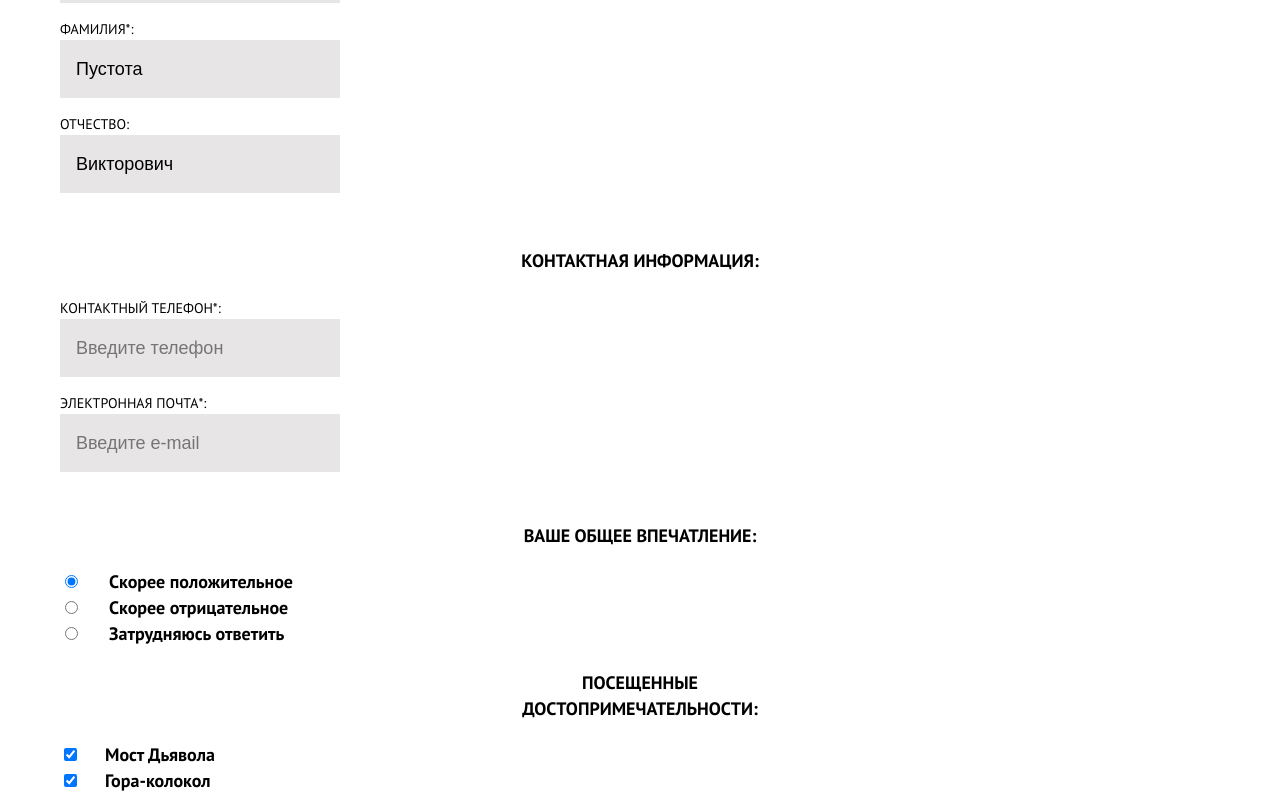
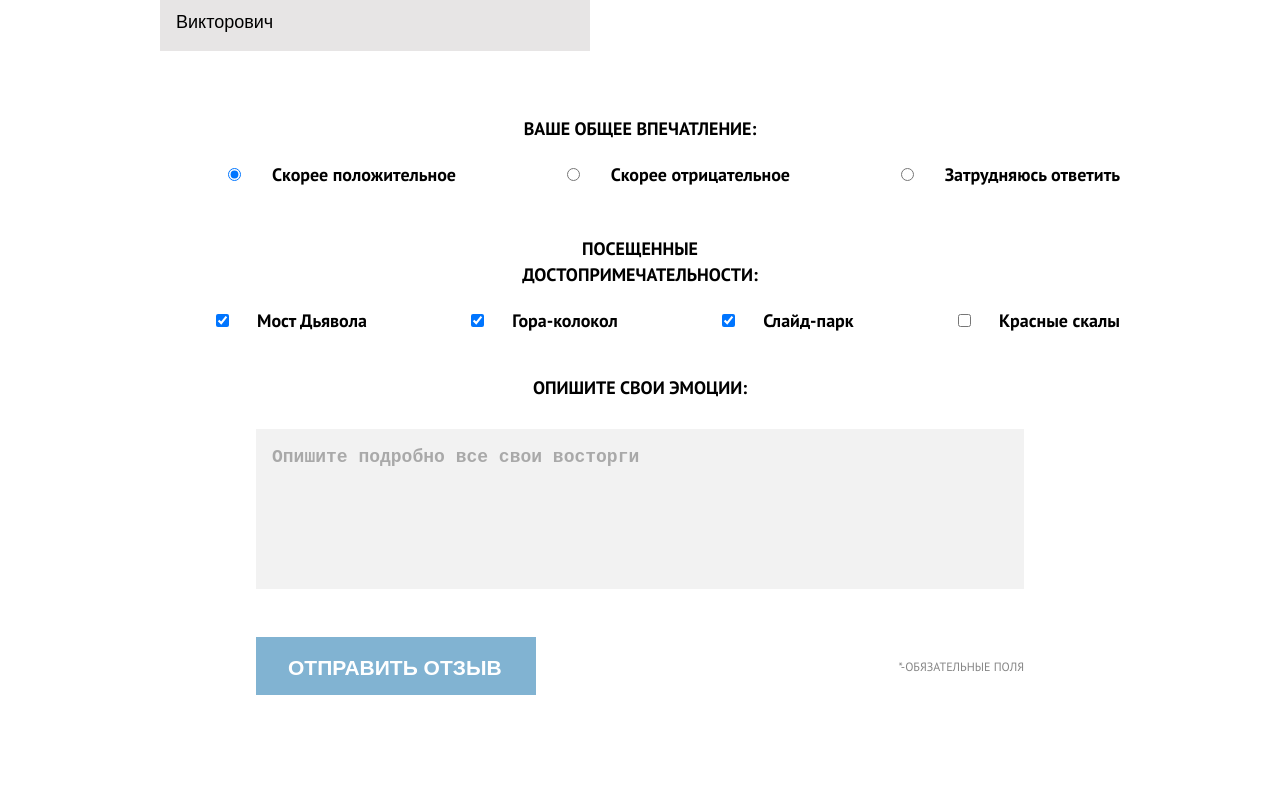
Before and after one commit to htmlacademy-adaptive/1992865-sedona-25, a website: page source/form.html in a window 1280 px wide. Shown: the part 677-1469 px from the top of the page. Drawn offline with nearby package versions, Linux system fonts and the light colour scheme; files that its build step writes are made by us from their sources.

Commit message:
Добавление адаптива странице с формой отзыва

```diff
--- a/source/form.html
+++ b/source/form.html
@@ -11,9 +11,11 @@
   <!-- Шапка -->
   <header class="main-header">
     <div class="main-header__wrapper">
+      <div class="main-header__logo-wrapper">
         <a class="main-header__logo" href="./index.html">
           <img class="main-header__logo-image" src="./img/logo.svg" width="185" height="96" alt="Логотип города">
         </a>
+      </div>
       <nav class="main-navigation">
         <button class="main-navigation__toogle" type="button">
           <svg width="23" height="22" viewBox="0 0 23 22" fill="#81b3d2" xmlns="http://www.w3.org/2000/svg">
@@ -28,8 +30,10 @@
           <li class="main-navigation__item">
             <a class="main-navigation__text" href="./catalog.html">Фото и видео</a>
           </li>
+          <li class="main-navigation__item">
+          </li>
           <li class="main-navigation__item main-navigation__item--curent">
-            <a class="main-navigation__text" href="#">Форма отзыва</a>
+            <a class="main-navigation__text">Форма отзыва</a>
           </li>
           <li class="main-navigation__item">
             <a class="main-navigation__text" href="https://htmlacademy.ru/intensive/adaptive">Html Academy</a>
@@ -52,33 +56,32 @@
           Оставьте свой отзыв
         </h2>
         <p class="reviews__text">
-          Помогите нашим отелям стать лучше!<br> оставьте отзыв о них, а также о<br> посещенных вами<br>
-          достопримечательностях
+          Помогите нашим отелям стать лучше! оставьте отзыв о них, а также о посещенных вами достопримечательностях
         </p>
         <form class="reviews__form form" action="https://echo.htmlacademy.ru" method="post">
           <fieldset class="reviews__author-fieldset fieldset">
             <legend class="reviews__author-title">
               Представьтесь:
             </legend>
-            <label class="reviews__author name" for="author-name-id">
+            <label class="reviews__author-name" for="author-name-id">
               Имя*:
-              <input class="name__form-input form__input" id="author-name-id" type="text" name="author-name" value="Пётр" placeholder="Имя"
+              <input class="reviews__author-name-form-input form__input" id="author-name-id" type="text" name="author-name" value="Пётр" placeholder="Имя"
                 required>
               <span class="visually-hidden">
                 Введите имя автора
               </span>
             </label>
-            <label class="reviews__author surname" for="author-surname-id">
+            <label class="reviews__author-surname" for="author-surname-id">
               Фамилия*:
-              <input class="surname__form-input form__input" id="author-surname-id" type="text" name="author-surname"
+              <input class="reviews__author-surname-form-input form__input" id="author-surname-id" type="text" name="author-surname"
                 value="Пустота" placeholder="Фамилия" required>
               <span class="visually-hidden">
                 Введите фамилию автора
               </span>
             </label>
-            <label class="reviews__author middle-name" for="author-middle-name-id">
+            <label class="reviews__author-middle-name" for="author-middle-name-id">
               Отчество:
-              <input class="middle-name__form-input form__input" id="author-middle-name-id" type="text"
+              <input class="reviews__author-middle-name-form-input form__input" id="author-middle-name-id" type="text"
                 name="author-middle-name" value="Викторович" placeholder="Отчество">
               <span class="visually-hidden">
                 Введите отчество автора
@@ -89,24 +92,24 @@
             <legend class="author-contact__title">
               Контактная информация:
             </legend>
-            <label class="author-contact__telefon telefon" for="author-telefon-id">
+            <label class="author-contact__telefon" for="author-telefon-id">
               Контактный телефон*:
-              <input class="telefon__form-input form__input" id="author-telefon-id" type="tel" name="author-telefon"
+              <input class="author-contact__telefon-form-input form__input" id="author-telefon-id" type="tel" name="author-telefon"
                 placeholder="Введите телефон" required>
               <span class="visually-hidden">
                 Введите номер телефона автора
               </span>
             </label>
-            <label class="author-contact__email email" for="author-email-id">
+            <label class="author-contact__email" for="author-email-id">
               Электронная почта*:
-              <input class="email__form-input form__input" id="author-email-id" type="email" name="author-email"
+              <input class="author-contact__email-form-input form__input" id="author-email-id" type="email" name="author-email"
                 placeholder="Введите e-mail" required>
               <span class="visually-hidden">
                 Введите e-mail автора
               </span>
             </label>
           </fieldset>
-          <fieldset class="reviews__author-impression author-impression fieldset">
+          <fieldset class="fieldset reviews__author-impression author-impression">
             <legend class="author-impression__title">
               Ваше общее впечатление:
             </legend>
@@ -167,8 +170,10 @@
         <ul class="social__list">
           <li class="social__item">
             <a class="social__link social__link--vkontakte" href="https://vk.com/htmlacademy">
-              <svg class="social__icon" width="24" height="14" viewBox="0 0 24 14" fill="#fff" xmlns="http://www.w3.org/2000/svg">
-                <path fill-rule="evenodd" clip-rule="evenodd" d="M23.45.95c.17-.55 0-.95-.8-.95h-2.62c-.67 0-.98.35-1.14.73 0 0-1.34 3.2-3.23 5.27-.61.6-.89.8-1.22.8-.17 0-.42-.2-.42-.74V.95c0-.66-.18-.95-.74-.95H9.15c-.42 0-.67.3-.67.6 0 .61.95.76 1.05 2.5v3.8c0 .84-.16.99-.5.99-.88 0-3.05-3.21-4.33-6.89-.25-.71-.5-1-1.17-1H.9C.15 0 0 .35 0 .73c0 .68.89 4.07 4.14 8.55C6.32 12.34 9.38 14 12.15 14c1.67 0 1.88-.37 1.88-1v-2.32c0-.73.16-.88.69-.88.38 0 1.05.2 2.61 1.67C19.11 13.22 19.4 14 20.41 14h2.62c.75 0 1.13-.37.91-1.1-.24-.72-1.09-1.77-2.21-3.02-.62-.7-1.54-1.47-1.81-1.86-.4-.49-.28-.7 0-1.14 0 0 3.2-4.43 3.53-5.93Z"/>
+              <svg class="social__icon" width="24" height="14" viewBox="0 0 24 14" fill="#fff"
+                xmlns="http://www.w3.org/2000/svg">
+                <path fill-rule="evenodd" clip-rule="evenodd"
+                  d="M23.45.95c.17-.55 0-.95-.8-.95h-2.62c-.67 0-.98.35-1.14.73 0 0-1.34 3.2-3.23 5.27-.61.6-.89.8-1.22.8-.17 0-.42-.2-.42-.74V.95c0-.66-.18-.95-.74-.95H9.15c-.42 0-.67.3-.67.6 0 .61.95.76 1.05 2.5v3.8c0 .84-.16.99-.5.99-.88 0-3.05-3.21-4.33-6.89-.25-.71-.5-1-1.17-1H.9C.15 0 0 .35 0 .73c0 .68.89 4.07 4.14 8.55C6.32 12.34 9.38 14 12.15 14c1.67 0 1.88-.37 1.88-1v-2.32c0-.73.16-.88.69-.88.38 0 1.05.2 2.61 1.67C19.11 13.22 19.4 14 20.41 14h2.62c.75 0 1.13-.37.91-1.1-.24-.72-1.09-1.77-2.21-3.02-.62-.7-1.54-1.47-1.81-1.86-.4-.49-.28-.7 0-1.14 0 0 3.2-4.43 3.53-5.93Z" />
               </svg>
               <span class="visually-hidden">
                 Мы в Вконтакте
@@ -177,8 +182,10 @@
           </li>
           <li class="social__item">
             <a class="social__link social__link--telegram button" href="https://t.me/htmlacademy">
-              <svg class="social__icon" width="22" height="18" viewBox="0 0 22 18" fill="#fff" xmlns="http://www.w3.org/2000/svg">
-                <path d="m21.44 1.62-3.17 14.95c-.24 1.05-.86 1.31-1.75.82l-4.83-3.56-2.33 2.24c-.25.26-.47.47-.97.47l.35-4.91 8.95-8.09c.39-.35-.09-.54-.6-.2L6.01 10.32 1.26 8.82C.22 8.5.21 7.8 1.48 7.3L20.1.11c.87-.32 1.62.2 1.34 1.51Z"/>
+              <svg class="social__icon" width="22" height="18" viewBox="0 0 22 18" fill="#fff"
+                xmlns="http://www.w3.org/2000/svg">
+                <path
+                  d="m21.44 1.62-3.17 14.95c-.24 1.05-.86 1.31-1.75.82l-4.83-3.56-2.33 2.24c-.25.26-.47.47-.97.47l.35-4.91 8.95-8.09c.39-.35-.09-.54-.6-.2L6.01 10.32 1.26 8.82C.22 8.5.21 7.8 1.48 7.3L20.1.11c.87-.32 1.62.2 1.34 1.51Z" />
               </svg>
               <span class="visually-hidden">
                 Мы в Телеграме
@@ -187,8 +194,10 @@
           </li>
           <li class="social__item">
             <a class="social__link social__link--youtube" href="https://www.youtube.com/user/htmlacademyru">
-              <svg class="social__icon" width="20" height="14" viewBox="0 0 20 14" fill="#fff" xmlns="http://www.w3.org/2000/svg">
-                <path d="M17.18 0H2.81C1.31 0 0 1.3 0 2.8v8.3C0 12.7 1.3 14 2.81 14h14.37A2.8 2.8 0 0 0 20 11.2V2.8c.1-1.5-1.2-2.8-2.8-2.8ZM7.03 10.4V3.6L13.87 7l-6.84 3.4Z"/>
+              <svg class="social__icon" width="20" height="14" viewBox="0 0 20 14" fill="#fff"
+                xmlns="http://www.w3.org/2000/svg">
+                <path
+                  d="M17.18 0H2.81C1.31 0 0 1.3 0 2.8v8.3C0 12.7 1.3 14 2.81 14h14.37A2.8 2.8 0 0 0 20 11.2V2.8c.1-1.5-1.2-2.8-2.8-2.8ZM7.03 10.4V3.6L13.87 7l-6.84 3.4Z" />
               </svg>
               <span class="visually-hidden">
                 Мы в Ютубе
@@ -196,19 +205,20 @@
             </a>
           </li>
         </ul>
+      </div>
       <div class="main-footer__copyright copyright">
         <span class="copyright__text">
           Разработано
         </span>
         <a class="copyright__link" href="https://htmlacademy.ru/intensive/adaptive">
           <svg width="27" height="35" viewBox="0 0 27 35" fill="#000" xmlns="http://www.w3.org/2000/svg">
-              <path d="M13.6 0h-.1L0 1.4v24.7l13.5 8 13.4-8V1.4L13.6 0ZM25 12.1 13.5 5.3v-.1h-.1l-.1-.1v.1L1.9 12.1v-9l11.5-1.2L25 3.1v9ZM13.4 6.8l11.5 6.7-4.5 2.6-7.1-4.2v1.4l5.9 3.5-.9.5-5-3v1.4l3.8 2.3-.8.5-3-1.8v1.4l1.9 1.1-1.8 1.1L2 13.6l11.4-6.8ZM1.9 15.1l11.4 6.8v1l-7.9-4.7v1.4l8 4.8v1.1l-8-4.7v1.4l8 4.8 8.1-4.9v-5.2l3.4-2v10l-11.5 6.9L1.9 25v-9.9Z"/>
+            <path
+              d="M13.6 0h-.1L0 1.4v24.7l13.5 8 13.4-8V1.4L13.6 0ZM25 12.1 13.5 5.3v-.1h-.1l-.1-.1v.1L1.9 12.1v-9l11.5-1.2L25 3.1v9ZM13.4 6.8l11.5 6.7-4.5 2.6-7.1-4.2v1.4l5.9 3.5-.9.5-5-3v1.4l3.8 2.3-.8.5-3-1.8v1.4l1.9 1.1-1.8 1.1L2 13.6l11.4-6.8ZM1.9 15.1l11.4 6.8v1l-7.9-4.7v1.4l8 4.8v1.1l-8-4.7v1.4l8 4.8 8.1-4.9v-5.2l3.4-2v10l-11.5 6.9L1.9 25v-9.9Z" />
           </svg>
           <span class="visually-hidden">
             HTML Academy
           </span>
         </a>
-        </div>
       </div>
     </div>
   </footer>
--- a/source/sass/button.scss
+++ b/source/sass/button.scss
@@ -47,6 +47,18 @@
   margin-bottom: 3px;
 }
 
+@media (min-width: $tablet-width) {
+  .button__reviews {
+    margin: 0;
+  }
+}
+
+@media (min-width: $desktop-width) {
+  .button__reviews {
+    margin-left: 96px;
+  }
+}
+
 .button__modal-exit {
   background-color: #81b3d2;
   padding-top: 18px;
--- a/source/sass/fieldset.scss
+++ b/source/sass/fieldset.scss
@@ -5,3 +5,6 @@
   flex-wrap: nowrap;
   align-items: flex-start;
 }
+
+/* @media (min-width: $tablet-width) {
+} */
--- a/source/sass/form.scss
+++ b/source/sass/form.scss
@@ -5,7 +5,15 @@
   min-width: 264px;
   padding: 16px;
   padding-right: 0;
+  margin-left: -19px;
   margin-bottom: 16px;
   font-size: 18px;
   line-height: 26px;
 }
+
+@media (min-width: $desktop-width) {
+  .form__input {
+    box-sizing: border-box;
+    width: 430px;
+  }
+}
--- a/source/sass/reviews/author-contact.scss
+++ b/source/sass/reviews/author-contact.scss
@@ -10,3 +10,10 @@
   text-align: left;
   line-height: 150%;
 }
+
+@media (min-width: $tablet-width) {
+  .author-contact__title {
+    padding: 0;
+    margin-bottom: 28px;
+  }
+}
--- a/source/sass/reviews/author-emotions.scss
+++ b/source/sass/reviews/author-emotions.scss
@@ -17,3 +17,27 @@
   border: none;
   resize: none;
 }
+
+@media (min-width: $tablet-width) {
+  .author-visited {
+    width: calc($tablet-width - 120px);
+  }
+
+  .author-emotions__input {
+    width: calc($tablet-width - 120px);
+    height: 160px;
+    margin-bottom: 48px;
+    box-sizing: border-box;
+  }
+
+  .author-emotions__title {
+    margin-bottom: 28px;
+  }
+}
+
+@media (min-width: $desktop-width) {
+  .author-emotions__input {
+    width: 768px;
+    margin: 0 96px;
+  }
+}
--- a/source/sass/reviews/author-impression.scss
+++ b/source/sass/reviews/author-impression.scss
@@ -15,3 +15,22 @@
 .author-impression__input {
   margin-right: 31px;
 }
+
+@media (min-width: $tablet-width) {
+  .author-impression {
+    flex-direction: row;
+    flex-wrap: wrap;
+    justify-content: space-between;
+  }
+}
+
+@media (min-width: $desktop-width) {
+  .author-impression {
+    width: calc($desktop-width - 240px);
+  }
+
+  .author-impression__input {
+    margin-left: 68px;
+    margin-right: 31px;
+  }
+}
--- a/source/sass/reviews/author-visited.scss
+++ b/source/sass/reviews/author-visited.scss
@@ -12,3 +12,30 @@
 .author-visited__input {
   margin-right: 28px;
 }
+
+@media (min-width: $tablet-width) {
+  .author-visited {
+    display: flex;
+    flex-direction: row;
+    flex-wrap: wrap;
+    justify-content: space-between;
+  }
+
+  .author-visited__text {
+    margin-left: 84px;
+  }
+}
+
+@media (min-width: $desktop-width) {
+  .author-visited {
+    width: calc($desktop-width - 240px);
+  }
+
+  .author-visited__input {
+    margin-left: 56px;
+  }
+
+  .author-visited__text {
+    margin: 0;
+  }
+}
--- a/source/sass/reviews/name.scss
+++ /dev/null
@@ -1,7 +0,0 @@
-.name {
-  display: block;
-}
-
-.name__form-input {
-  margin-bottom: 16px;
-}
--- a/source/sass/reviews/reviews.scss
+++ b/source/sass/reviews/reviews.scss
@@ -1,5 +1,7 @@
 .reviews__wrapper {
+  width: 280px;
   margin: 0;
+  margin-left: 20px;
   margin-top: 36px;
 }
 
@@ -17,24 +19,30 @@
 
 .reviews__form {
   margin-bottom: 24px;
+  display: flex;
+  flex-direction: column;
+  flex-wrap: nowrap;
 }
 
 .reviews__author-fieldset {
   padding: 0;
-  padding-left: 20px;
-  padding-right: 20px;
   margin: 0;
+  margin-left: 20px;
+  margin-right: 20px;
   margin-bottom: 39px;
 }
 
 .reviews__author-title {
-  margin-bottom: 20px;
+  margin-bottom: 28px;
   font-size: 18px;
   line-height: 144%;
   font-weight: 700;
 }
 
-.reviews__author {
+.reviews__author-name,
+.reviews__author-surname,
+.reviews__author-middle-name,
+.reviews__author-contact {
   text-align: left;
 }
 
@@ -71,8 +79,6 @@
 .reviews__author-emotions {
   margin-top: 24px;
   margin-bottom: 56px;
-  margin-left: 20px;
-  margin-right: 20px;
   padding: 0;
 }
 
@@ -85,3 +91,82 @@
   margin-right: 20px;
   color: rgba(51, 51, 51, 0.6);
 }
+
+@media (min-width: $tablet-width) {
+  .reviews {
+    width: $tablet-width;
+  }
+
+  .reviews__wrapper {
+    width: 648px;
+    margin-left: 60px;
+    margin-right: 60px;
+    margin-bottom: 100px;
+  }
+
+  .reviews__text {
+    margin-left: 107px;
+    margin-right: 106px;
+  }
+
+  .reviews__author-fieldset {
+    margin-bottom: 48px;
+    margin-left: 19px;
+  }
+
+  .reviews__form {
+    flex-direction: row;
+    flex-wrap: wrap;
+    justify-content: space-between;
+  }
+
+  .reviews__author-impression {
+    margin: 0;
+    margin-bottom: 48px;
+  }
+
+  .reviews__author-contact {
+    margin: 0;
+    margin-bottom: 48px;
+  }
+
+  .reviews__author-visited {
+    margin: 0;
+    margin-bottom: 42px;
+  }
+
+  .reviews__author-emotions {
+    margin: 0;
+  }
+
+  .reviews__footnote {
+    display: flex;
+    align-items: center;
+    margin: 0;
+  }
+}
+
+@media (min-width: $desktop-width) {
+  .reviews {
+    width: $desktop-width;
+  }
+
+  .reviews__wrapper {
+    width: 960px;
+    margin: 0;
+    margin-left: 120px;
+    margin-right: 120px;
+  }
+
+  .reviews__form {
+    margin-bottom: 100px;
+  }
+
+  .reviews__author-emotions {
+    margin-bottom: 48px;
+  }
+
+  .reviews__footnote {
+    margin-right: 96px;
+  }
+}
--- a/source/sass/reviews/telefon.scss
+++ /dev/null
@@ -1,3 +0,0 @@
-.telefon__form-input {
-  margin-bottom: 16px;
-}
```
Also changed, not shown: source/catalog.html (+21 -10 lines), source/sass/main-container.scss (+12 -1 lines), source/sass/main-footer/copyright.scss (+0 -7 lines), source/sass/main-footer/main-footer.scss (+4 -7 lines), source/img/back-desktop.jpg (added). Lines whose indentation alone changed are shown as unchanged.
